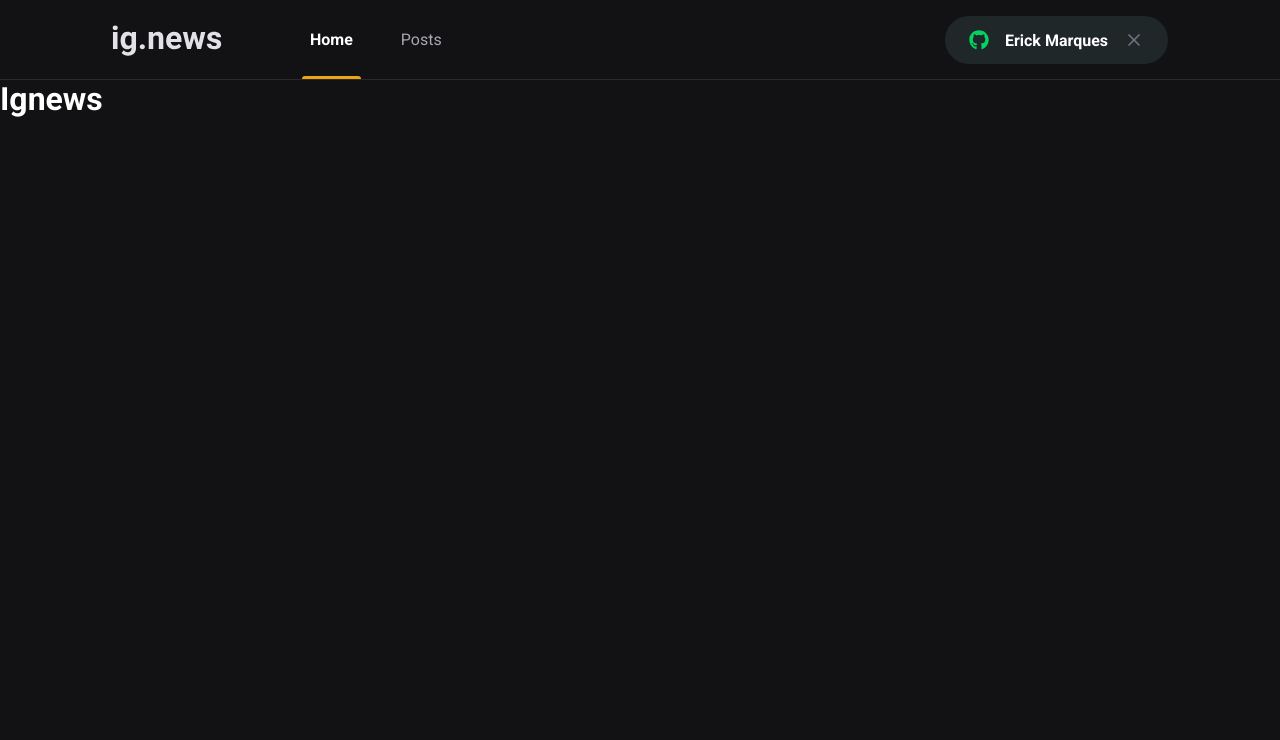
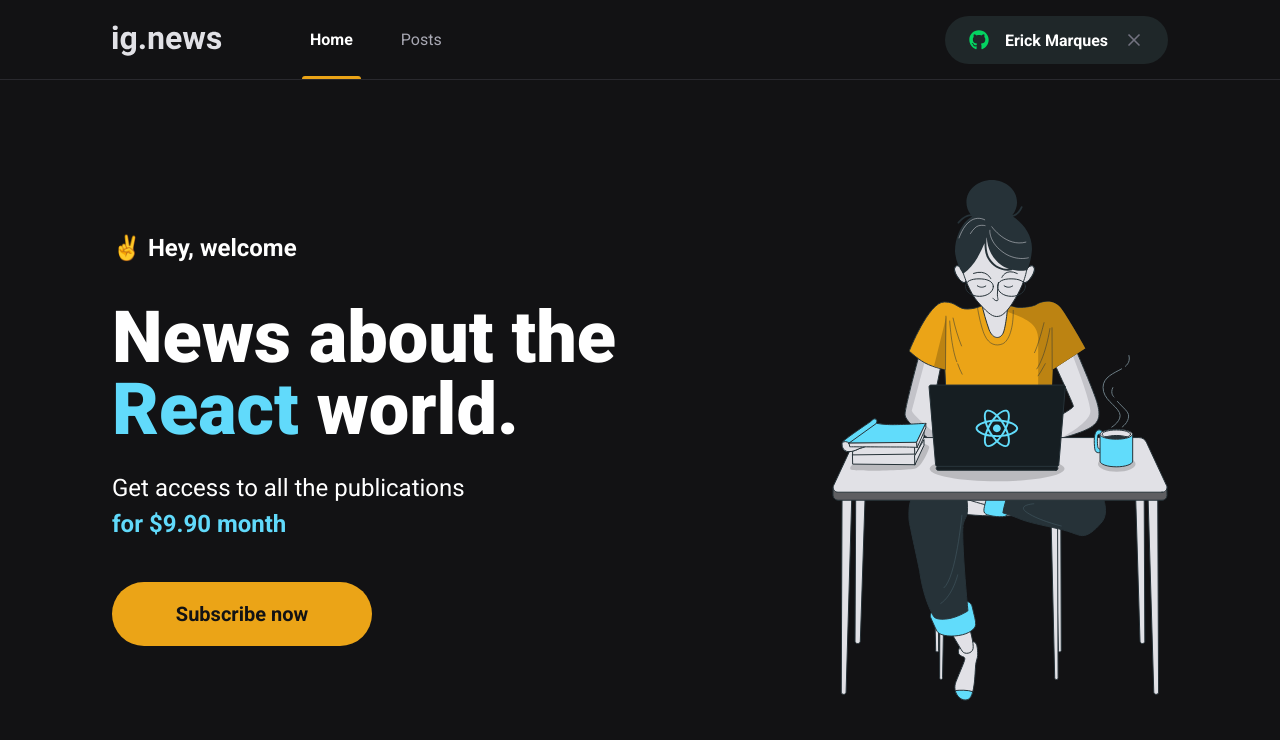
Before and after one commit to erickmarquesc/Ignews, a Next.js app: page / in a window 1280 px wide. Shown: the top 740 px of the page. Built offline with nearby package versions, Linux system fonts and the light colour scheme.

Commit message:
feat: :art: format of the code

```diff
--- /dev/null
+++ b/src/pages/home.module.scss
@@ -0,0 +1,45 @@
+.contentContainer {
+  max-width: 1120px;
+  margin: 0 auto;
+  padding: 0 2rem;
+  height: calc(100vh - 5rem);
+
+  display: flex;
+  align-items: center;
+  justify-content: space-between;
+}
+
+.hero {
+  max-width: 600px;
+
+  >span {
+    font-size: 1.5rem;
+    font-weight: bold;
+  }
+
+  h1 {
+    font-size: 4.5rem;
+    line-height: 4.5rem;
+    font-weight: 900;
+    margin-top: 2.5rem;
+
+    span {
+      color: var(--cyan-500);
+    }
+  }
+
+  p {
+    font-size: 1.5rem;
+    line-height: 2.25rem;
+    margin-top: 1.5rem;
+
+    span{
+      color: var(--cyan-500);
+      font-weight:bold;
+    }
+  }
+
+  button{
+    margin-top: 2.5rem;
+  }
+}
--- a/src/pages/index.tsx
+++ b/src/pages/index.tsx
@@ -1,4 +1,6 @@
 import Head from 'next/head';
+import { SubscribeButton } from '../components/SubscribeButton';
+import styles from './home.module.scss';
 
 export default function Home() {
   return (
@@ -6,9 +8,19 @@
       <Head>
         <title>IgNews | Home</title>
       </Head>
-      <h1>
-        Ignews
-      </h1>
+
+      <main className={styles.contentContainer}>
+        <section className={styles.hero}>
+          <span>✌️ Hey, welcome</span>
+          <h1>News about the <span>React</span> world.</h1>
+          <p>
+            Get access to all the publications <br />
+            <span>for $9.90 month</span>
+          </p>
+          <SubscribeButton />
+        </section>
+        <img src="/images/avatar.svg" alt='Girl coding' />
+      </main>
     </>
   )
 }
```
